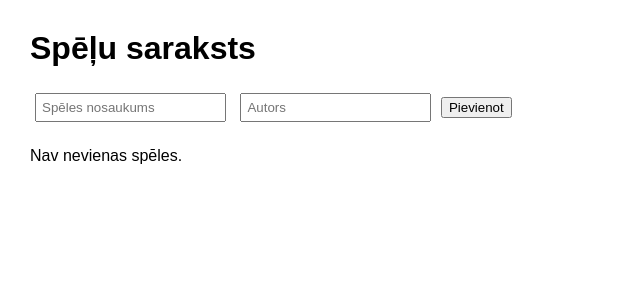
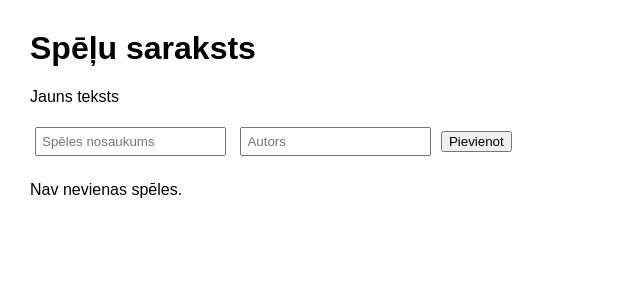
Before and after one commit to Frey44E/gitproject, a PHP site: page / in a window 1280 px wide. Shown: the top 300 px of the page, without its empty margins (0-640 px from the left). Run offline with PHP 8.4, Linux system fonts and the light colour scheme; data that the repository does not hold is empty.

Commit message:
Apraksts par izmaiņām

```diff
--- a/index.php
+++ b/index.php
@@ -15,6 +15,7 @@
 </head>
 <body>
     <h1>Spēļu saraksts</h1>
+    <p>Jauns teksts</p>
 
 
     <form method="POST">
```
